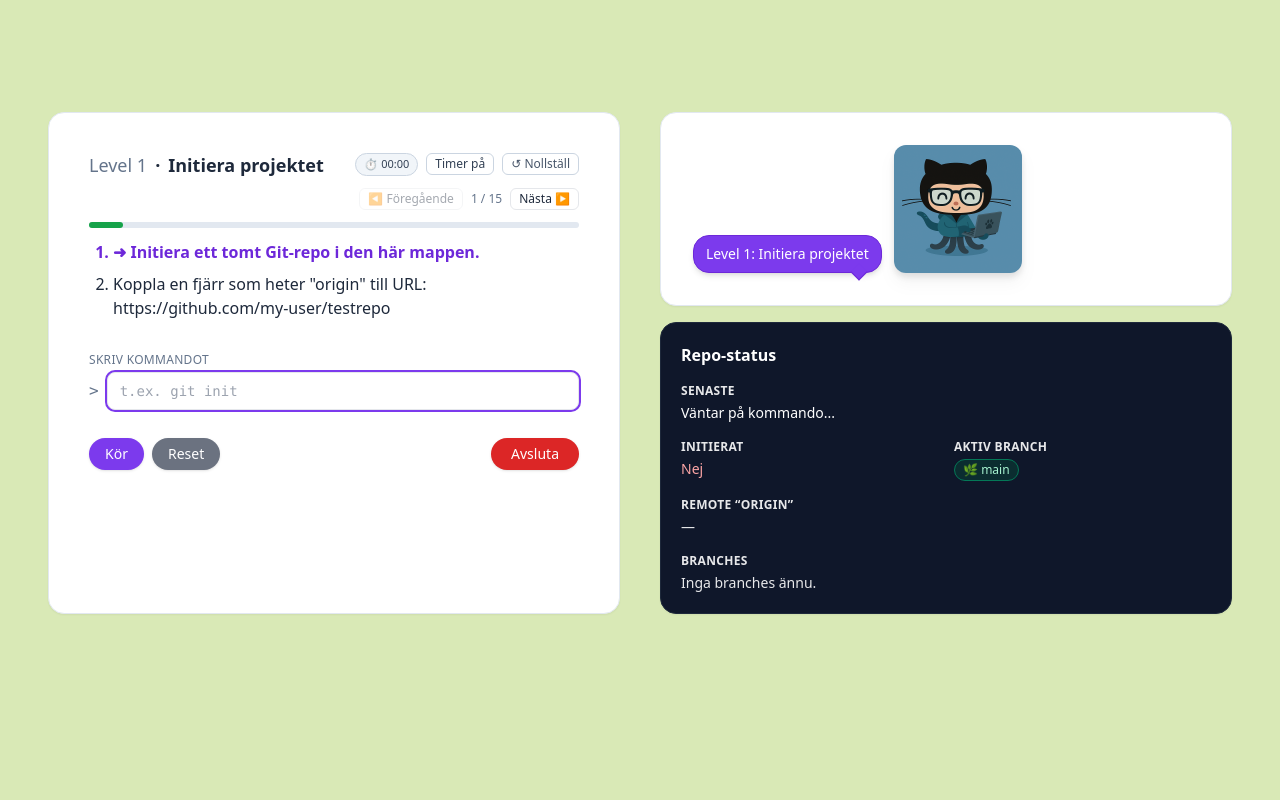
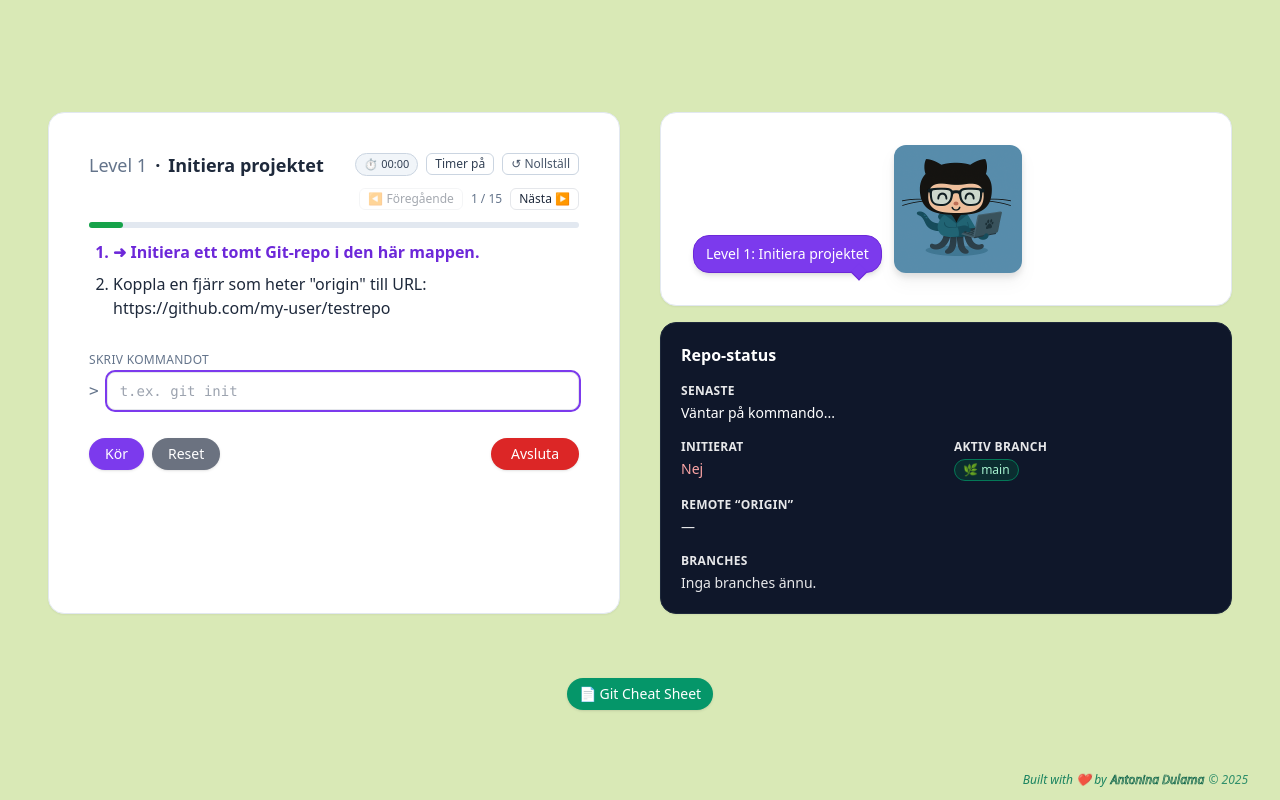
Before and after one commit to DulamaA/git-land-game, a React (Vite) app: page /game/1 in a window 1280 px wide. Built offline with nearby package versions, Linux system fonts and the light colour scheme.

Commit message:
✨ feat: add game-only Git Cheat Sheet footer component in GameScreen and global author credit footer component

```diff
--- a/src/App.tsx
+++ b/src/App.tsx
@@ -1,7 +1,10 @@
 import {
-  Routes, Route, Navigate,
+  Routes,
+  Route,
+  Navigate,
 } from 'react-router-dom';
-import { lazy } from 'react';
+import { lazy, Suspense } from 'react';
+import GlobalFooter from './components/GlobalFooter';
 
 const HomeScreen = lazy(() => import('./components/HomeScreen'));
 const GameScreen = lazy(() => import('./components/GameScreen'));
@@ -12,6 +15,9 @@ const FinishGame = lazy(() => import('./screens/FinishGame'));
 
 export default function App() {
   return (
+    <div className="min-h-screen flex flex-col">
+      <main className="flex-1">
+        <Suspense fallback={<div className="p-6">Laddar…</div>}>
           <Routes>
             <Route path="/" element={<HomeScreen />} />
 
@@ -27,5 +33,10 @@ export default function App() {
             <Route path="/404" element={<NotFound />} />
             <Route path="*" element={<Navigate to="/404" replace />} />
           </Routes>
+        </Suspense>
+      </main>
+
+      <GlobalFooter />
+    </div>
   );
 }
--- /dev/null
+++ b/src/components/GameFooter.tsx
@@ -0,0 +1,19 @@
+export default function GameFooter() {
+  return (
+    <footer className="mt-16 mb-2">
+      <div className="max-w-screen-2xl mx-auto px-4 sm:px-6 lg:px-8">
+        <div className="flex justify-center">
+          <a
+            href="https://git-scm.com/cheat-sheet"
+            target="_blank"
+            rel="noopener noreferrer"
+            className="inline-flex items-center gap-2 rounded-full bg-emerald-600 px-3 py-1.5
+                       text-white text-sm font-medium shadow hover:bg-emerald-700 transition"
+          >
+            📄 Git Cheat Sheet
+          </a>
+        </div>
+      </div>
+    </footer>
+  );
+}
--- a/src/components/GameScreen.tsx
+++ b/src/components/GameScreen.tsx
@@ -4,6 +4,7 @@ import TaskList from './Game/TaskList';
 import CommandInput from './Game/CommandInput';
 import RepoStatus from './Game/RepoStatus';
 import OctocatAvatar from './Game/OctocatAvatar';
+import GameFooter from './GameFooter';
 import { variantByLevel } from '../utils/octocatVariants';
 import type { OctoMood } from '../utils/octocatVariants';
 import { talk, pick } from '../utils/octocatTalk';
@@ -150,8 +151,9 @@ export default function GameScreen() {
   };
 
   return (
-    // eslint-disable-next-line @stylistic/max-len
-    <section className="mx-auto max-w-[90rem] px-3 sm:px-4 md:px-6 lg:px-12 mt-10 md:mt-16 lg:mt-28 grid gap-4 sm:gap-6 md:gap-10 md:grid-cols-2">
+    <>
+      <section className="mx-auto max-w-[90rem]
+    px-3 sm:px-4 md:px-6 lg:px-12 mt-10 md:mt-16 lg:mt-28 grid gap-4 sm:gap-6 md:gap-10 md:grid-cols-2">
         {/* eslint-disable-next-line @stylistic/max-len */}
         <div className="mx-2 sm:mx-0 rounded-2xl border border-slate-200 bg-white p-4 sm:p-5 md:p-6 lg:p-10 shadow-sm min-w-0">
           <div className="pb-2 mb-4">
@@ -250,5 +252,8 @@ export default function GameScreen() {
           <RepoStatus repo={repo} message={statusMsg} />
         </div>
       </section>
+
+      <GameFooter />
+    </>
   );
 }
--- /dev/null
+++ b/src/components/GlobalFooter.tsx
@@ -0,0 +1,25 @@
+export default function GlobalFooter() {
+  const year = new Date().getFullYear();
+
+  return (
+    <footer className="mt-8 py-4">
+      <div className="max-w-screen-2xl mx-auto px-4 sm:px-6 lg:px-8">
+        <div className="flex justify-end">
+          <p className="text-right select-none">
+            <span className="text-[11px] sm:text-xs italic text-emerald-700/90">Built with&nbsp;❤️&nbsp;by</span>{' '}
+            <span
+              className="italic text-[12px] align-middle"
+              style={{
+                WebkitTextStroke: '0.7px #065f46',
+                color: 'transparent',
+              }}
+            >
+              Antonina Dulama
+            </span>{' '}
+            <span className="text-[11px] sm:text-xs italic text-emerald-700/80">© {year}</span>
+          </p>
+        </div>
+      </div>
+    </footer>
+  );
+}
```
Lines whose indentation alone changed are shown as unchanged.
